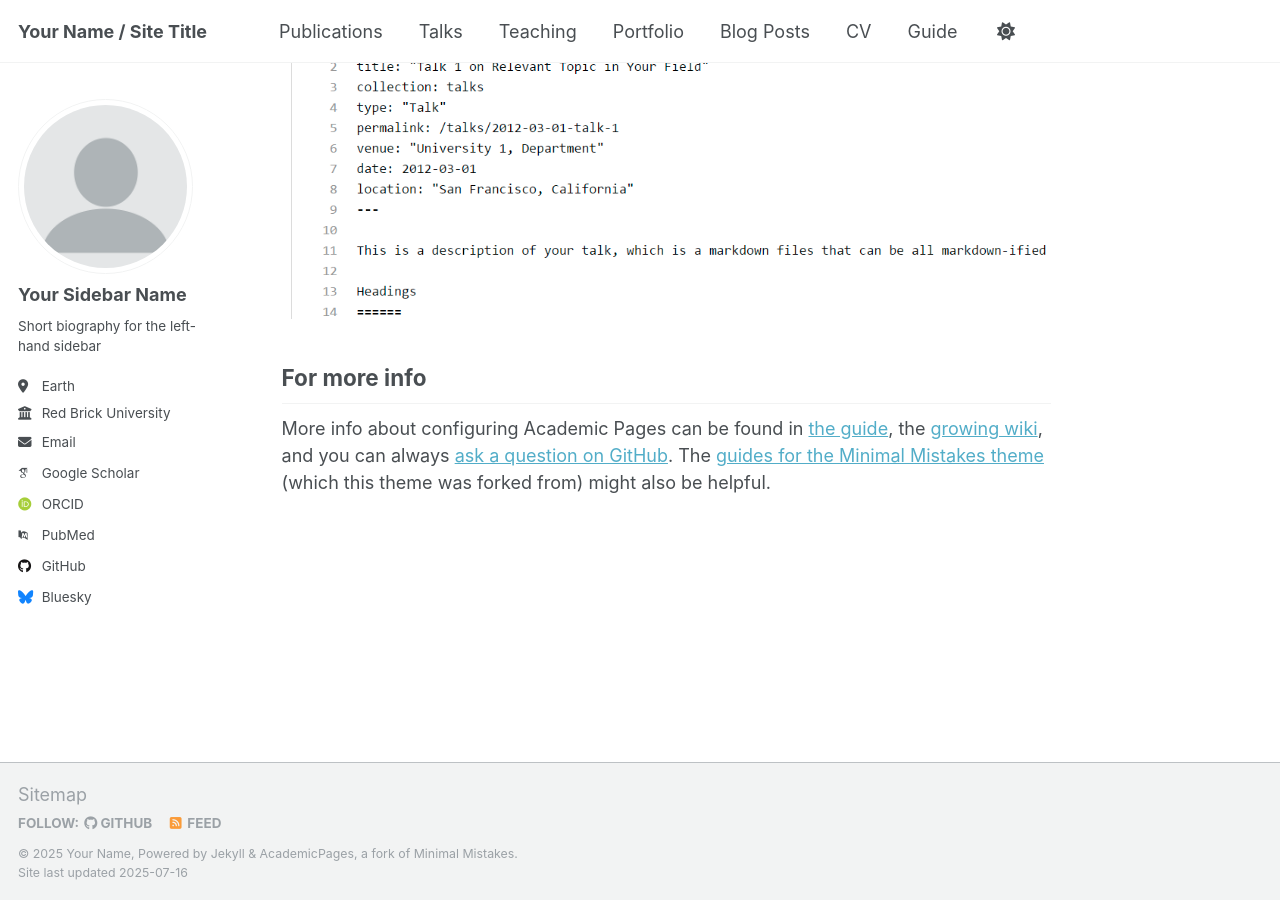
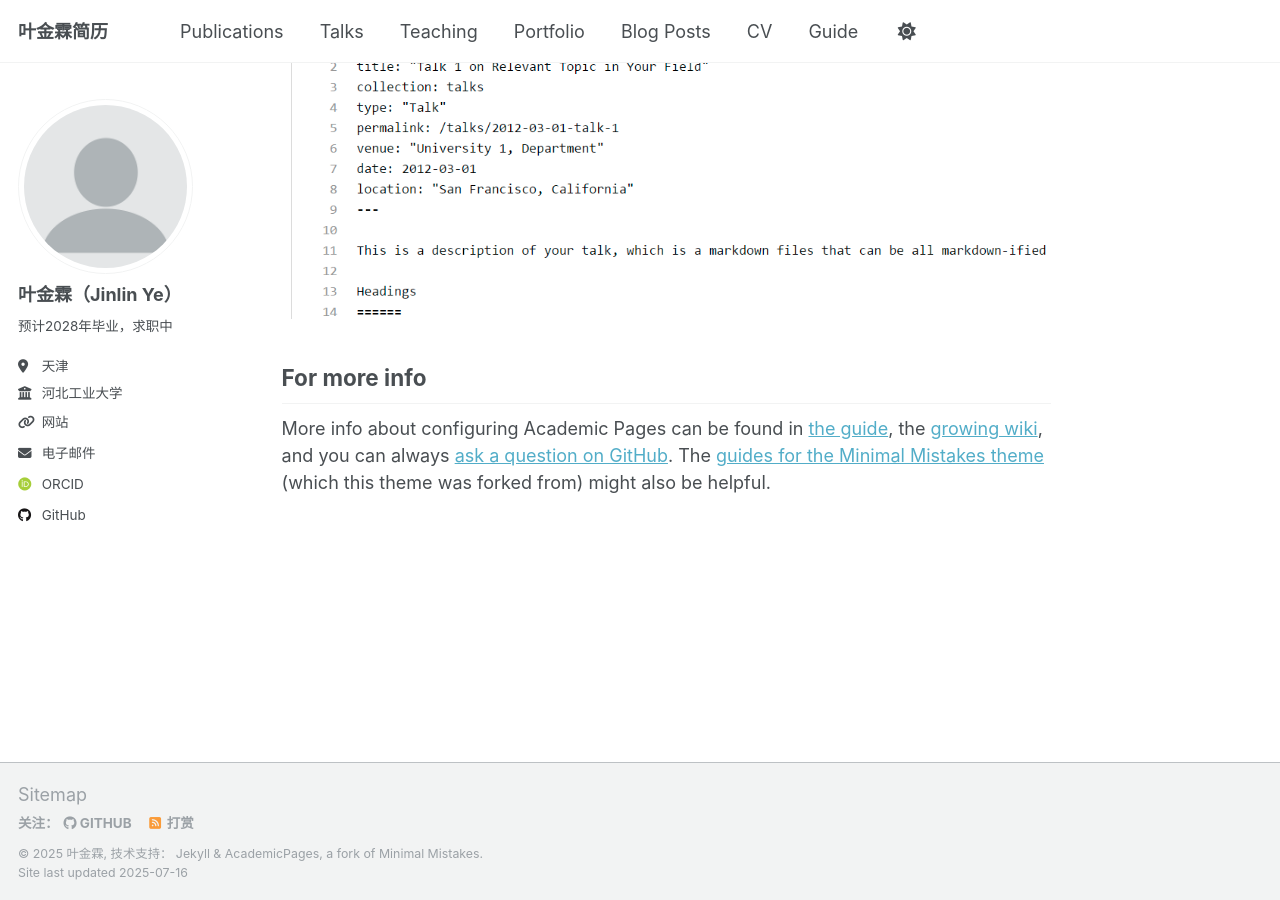
Before and after one commit to JinlinYY/JinlinYY.github.io, a Jekyll site: the page built from _pages/about.md, in a window 1280 px wide and 900 px high, scrolled down 2880 px. Built offline with Jekyll 4.4.1, drawn with Linux system fonts in a browser that asks for light colours; some web fonts are replaced; a script that is not in the unit is left out.

Commit message:
Update _config.yml

```diff
--- a/_config.yml
+++ b/_config.yml
@@ -7,15 +7,15 @@
 # server process.
 
 # Basic Site Settings
-locale                   : "en-US"
+locale                   : "zh-CN"
 site_theme               : "default"
-title                    : "Your Name / Site Title"
+title                    : "叶金霖简历"
 title_separator          : "-"
-name                     : &name "Your Name"
+name                     : &name "叶金霖"
 description              : &description "personal description"
-url                      : https://academicpages.github.io # the base hostname & protocol for your site e.g. "https://[your GitHub username].github.io" or if you already have some other page hosted on Github then use "https://[your GitHub username].github.io/[Your Repo Name]"
+url                      : https://jinlinyy.github.io # the base hostname & protocol for your site e.g. "https://[your GitHub username].github.io" or if you already have some other page hosted on Github then use "https://[your GitHub username].github.io/[Your Repo Name]"
 baseurl                  : "" # the subpath of your site, e.g. "/blog"
-repository               : "academicpages/academicpages.github.io"
+repository               : "JinlinYY/yejinlin.github.io"
 
 # Site Author - The following control what appear as part of the author content on the side bar.
 #               If a field is blank the icon and link will not appear, otherwise it will be shown.
@@ -23,22 +23,22 @@ repository               : "academicpages/academicpages.github.io"
 author:
   # Biographic information
   avatar           : "profile.png"
-  name             : "Your Sidebar Name"
+  name             : "叶金霖（Jinlin Ye）"
   pronouns         : # example: "she/her"
-  bio              : "Short biography for the left-hand sidebar"
-  location         : "Earth"
-  employer         : "Red Brick University"
-  uri              : # URL
-  email            : "none@example.org"
+  bio              : "预计2028年毕业，求职中"
+  location         : "天津"
+  employer         : "河北工业大学"
+  uri              : https://yejinlin.github.io # URL
+  email            : "202412801006@stu.hebut.edu.cn"
 
   # Academic websites
   academia         : # URL
   arxiv            : # URL - Update with the correct link to your profile
-  googlescholar    : "https://scholar.google.com/citations?user=PS_CX0AAAAAJ"
+  googlescholar    : # "https://scholar.google.com/citations?user=PS_CX0AAAAAJ"
   impactstory      : # URL
-  orcid            : "http://orcid.org/yourorcidurl"
+  orcid            : "https://orcid.org/0009-0006-7353-7249"
   semantic         : # URL
-  pubmed           : "https://www.ncbi.nlm.nih.gov/pubmed/?term=john+snow"
+  pubmed           : # "https://www.ncbi.nlm.nih.gov/pubmed/?term=john+snow"
   researchgate     : # URL
   scopus           : # URL
 
@@ -46,13 +46,13 @@ author:
   bitbucket        : # Username - Update with your username on the site
   codepen          : # Username
   dribbble         : # Username
-  github           : "academicpages"
+  github           : "JinlinYY"
   kaggle           : # Username
   stackoverflow    : # User number or user number and name (i.e., use "1" or "1/jeff-atwood")
 
   # Social media
   artstation       : # Username
-  bluesky          : "bsky.app" # Replace this with you Bluesky username
+  bluesky          : # "bsky.app" # Replace this with you Bluesky username
   facebook         : # Username
   flickr           : # Username
   foursquare       : # Username
```
